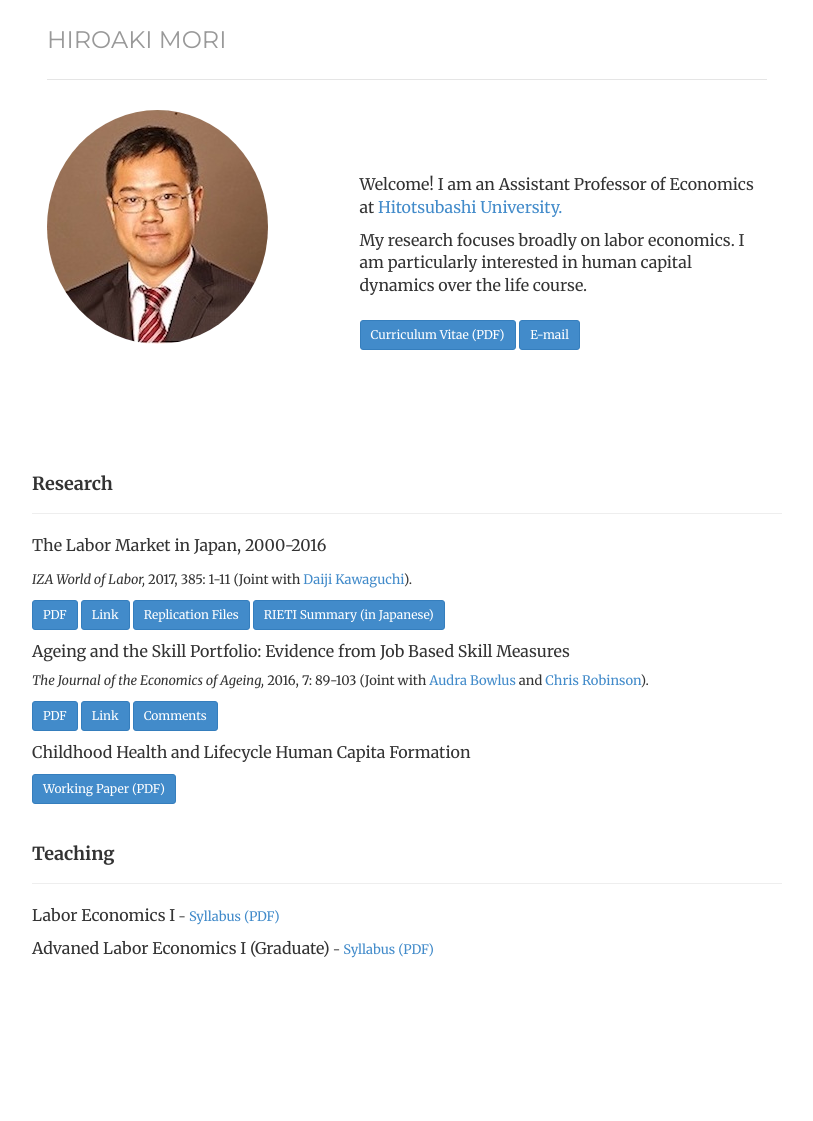
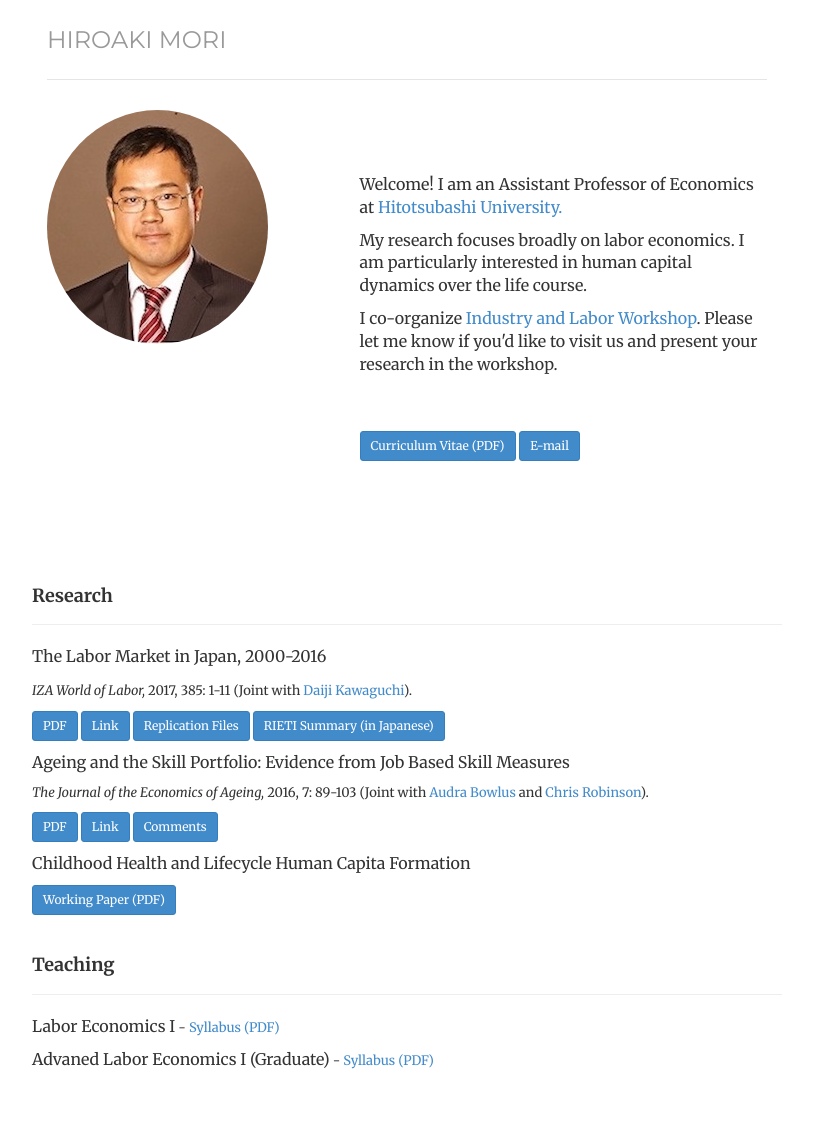
Before and after one commit to morihiroaki/morihiroaki.github.io, a Jekyll site: the page built from index.html, in a window 1280 px wide. Shown: the whole page, without its empty margins (233-1046 px from the left). Built offline with Jekyll 4.4.1, drawn with Linux system fonts in a browser that asks for light colours; before the commit the page ends 1009 px from its top, so only the background shows below that.

Commit message:
Update index.html

```diff
--- a/index.html
+++ b/index.html
@@ -15,8 +15,11 @@ description:
              <div class='col-sm-7'>
                <br/>
               <p><font size="3"> Welcome! I am an Assistant Professor of Economics at <a href="http://www.econ.hit-u.ac.jp/~koho/english/" target="_blank" title="Link">Hitotsubashi University.</a></p>
-                <p> My research focuses broadly on labor economics. I am particularly interested in human capital dynamics over the life course.<br><br>
-               <a href="/files/cv_mori.pdf" class="btn btn-primary btn-sm" role="button">Curriculum Vitae (PDF)</a>
+                <p> My research focuses broadly on labor economics. I am particularly interested in human capital dynamics over the life course. </p>
+                <p>I co-organize <a href="http://www.ier.hit-u.ac.jp/Japanese/schedule/past/ilw/2017/" target="_blank" title="Link">Industry and Labor Workshop</a>. Please let me know if you'd like to
+               visit us and present your research in the workshop. </p>
+               <br><br>
+               <p><a href="/files/cv_mori.pdf" class="btn btn-primary btn-sm" role="button">Curriculum Vitae (PDF)</a>
                <a href="mailto:h.mori@r.hit-u.ac.jp" class="btn btn-primary btn-sm" role="button">E-mail</a>
                 </p>
               <br/><br/><br/><br/><br/>
```
